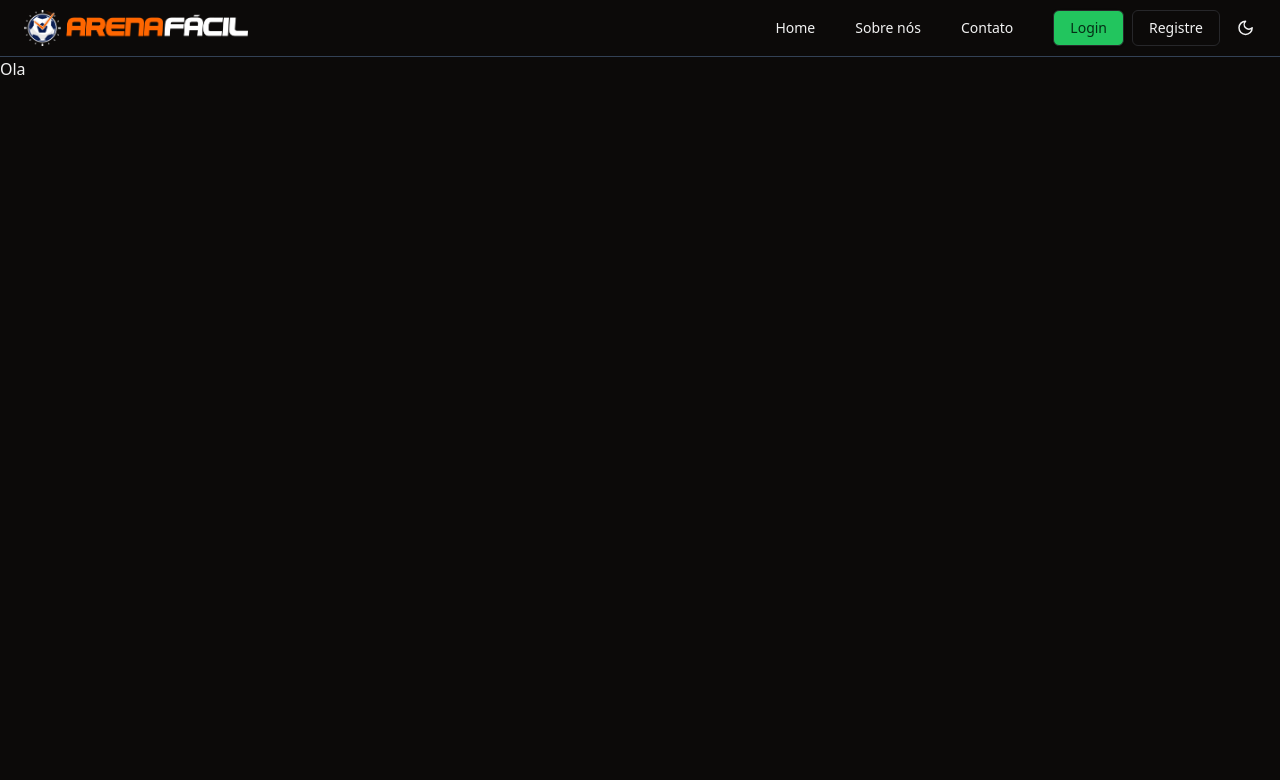
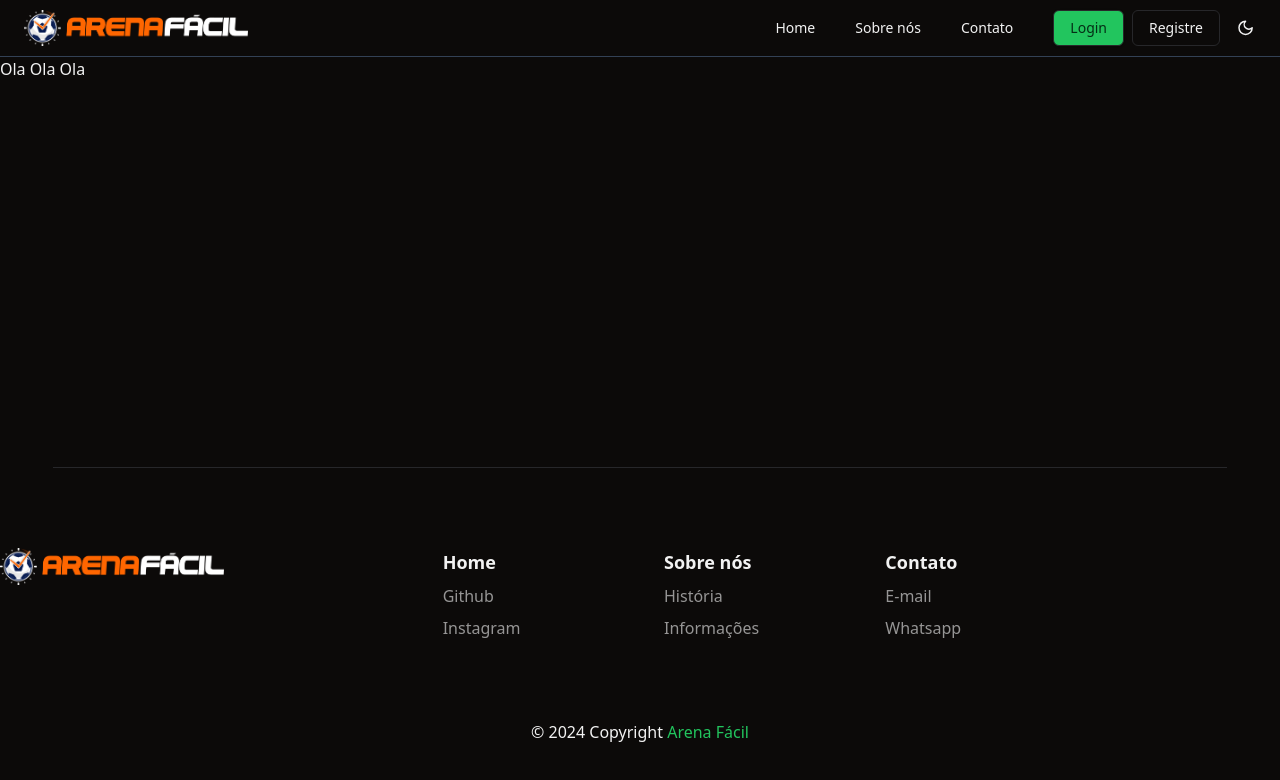
Before and after one commit to danilocgomesdev/arena-facil-page, a Next.js app: page / in a window 1280 px wide. Shown: the top 780 px of the page. Built offline with nearby package versions, Linux system fonts and the light colour scheme.

Commit message:
add ajustes e footer

```diff
--- a/src/app/global.css
+++ b/src/app/global.css
@@ -68,6 +68,10 @@
 } */
 
 /* *=========== Green theme =========== */
+/*
+laranja: rgba (253, 101, 0, 1) ou #fd6500
+azul: rgba (4, 24,80, 1) ou #041850
+*/
 @layer base {
   :root {
     --background: 0 0% 100%;
--- a/src/app/layout.tsx
+++ b/src/app/layout.tsx
@@ -1,4 +1,6 @@
+import { Footer } from "@/components/Footer";
 import { Navbar } from "@/components/Navbar";
+import { ScrollToTop } from "@/components/ScrollToTop";
 import { ThemeProvider } from "@/components/theme-provider";
 
 export const metadata = {
@@ -11,8 +13,12 @@ export default function RootLayout({ children }: { children: React.ReactNode })
     <html lang="pt">
       <body>
         <ThemeProvider>
-          <Navbar />
-          {children}
+          <div className="flex flex-col min-h-screen">
+            <Navbar />
+            <main className="flex-grow">{children}</main>
+            <Footer />
+            <ScrollToTop />
+          </div>
         </ThemeProvider>
       </body>
     </html>
--- a/src/app/page.tsx
+++ b/src/app/page.tsx
@@ -2,5 +2,5 @@
 import "./global.css";
 
 export default function Home() {
-  return <>Ola</>;
+  return <>Ola Ola Ola</>;
 }
--- /dev/null
+++ b/src/components/Footer.tsx
@@ -0,0 +1,84 @@
+"use client";
+import { useThemeStore } from "@/stores/themeStore";
+import Image from "next/image";
+import Link from "next/link";
+import LogoDark from "../app/assets/logo-dark.png";
+import LogoLight from "../app/assets/logo-light.png";
+
+export const Footer = () => {
+  const { theme } = useThemeStore();
+  return (
+    <footer id="footer">
+      <hr className="w-11/12 mx-auto" />
+      <section className="container py-20 grid grid-cols-2 md:grid-cols-4 xl:grid-cols-6 gap-x-12 gap-y-8">
+        <div className="col-span-full xl:col-span-2">
+          <Link rel="noreferrer noopener" href="/" className="font-bold text-xl flex">
+            <Image
+              src={theme === "system" ? LogoDark : theme === "dark" ? LogoDark : LogoLight}
+              alt="Arena Fácil"
+              className="sm:w-56 w-40"
+            />
+          </Link>
+        </div>
+
+        <div className="flex flex-col gap-2">
+          <h3 className="font-bold text-lg">Home</h3>
+
+          <div>
+            <a rel="noreferrer noopener" href="#" className="opacity-60 hover:opacity-100">
+              Github
+            </a>
+          </div>
+
+          <div>
+            <a rel="noreferrer noopener" href="#" className="opacity-60 hover:opacity-100">
+              Instagram
+            </a>
+          </div>
+        </div>
+
+        <div className="flex flex-col gap-2">
+          <h3 className="font-bold text-lg">Sobre nós</h3>
+          <div>
+            <a rel="noreferrer noopener" href="#" className="opacity-60 hover:opacity-100">
+              História
+            </a>
+          </div>
+
+          <div>
+            <a rel="noreferrer noopener" href="#" className="opacity-60 hover:opacity-100">
+              Informações
+            </a>
+          </div>
+        </div>
+
+        <div className="flex flex-col gap-2">
+          <h3 className="font-bold text-lg">Contato</h3>
+          <div>
+            <a rel="noreferrer noopener" href="#" className="opacity-60 hover:opacity-100">
+              E-mail
+            </a>
+          </div>
+
+          <div>
+            <a rel="noreferrer noopener" href="#" className="opacity-60 hover:opacity-100">
+              Whatsapp
+            </a>
+          </div>
+        </div>
+      </section>
+      <section className="container pb-14 text-center">
+        <h3>
+          &copy; 2024 Copyright{" "}
+          <a
+            rel="noreferrer noopener"
+            href="https://www.arenafacil.com.br/"
+            className="text-primary transition-all border-primary hover:border-b-2"
+          >
+            Arena Fácil
+          </a>
+        </h3>
+      </section>
+    </footer>
+  );
+};
--- a/src/components/Navbar.tsx
+++ b/src/components/Navbar.tsx
@@ -45,7 +45,6 @@ export const Navbar = () => {
       <header className="sticky border-b-[1px] top-0 z-40 w-full bg-white dark:border-b-slate-700 dark:bg-background">
         <NavigationMenu className="mx-auto">
           <NavigationMenuList className="container h-14 px-4 w-screen flex justify-between">
-            {/* Logo (sempre à esquerda) */}
             <NavigationMenuItem className="font-bold flex">
               <Link rel="noreferrer noopener" href="/" className="ml-2 font-bold text-xl flex">
                 <Image
--- /dev/null
+++ b/src/components/ScrollToTop.tsx
@@ -0,0 +1,39 @@
+"use client";
+import { ArrowUpToLine } from "lucide-react";
+import { useEffect, useState } from "react";
+import { Button } from "./ui/button";
+
+export const ScrollToTop = () => {
+  const [showTopBtn, setShowTopBtn] = useState(false);
+
+  useEffect(() => {
+    window.addEventListener("scroll", () => {
+      if (window.scrollY > 400) {
+        setShowTopBtn(true);
+      } else {
+        setShowTopBtn(false);
+      }
+    });
+  }, []);
+
+  const goToTop = () => {
+    window.scroll({
+      top: 0,
+      left: 0,
+    });
+  };
+
+  return (
+    <>
+      {showTopBtn && (
+        <Button
+          onClick={goToTop}
+          className="fixed bottom-4 right-4 opacity-90 shadow-md"
+          size="icon"
+        >
+          <ArrowUpToLine className="h-4 w-4" />
+        </Button>
+      )}
+    </>
+  );
+};
```
